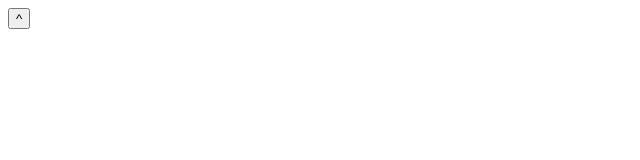
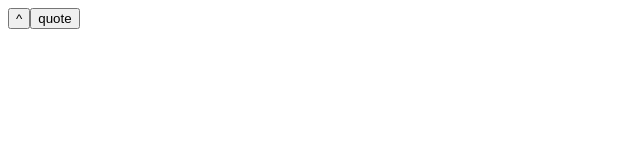
Before and after one commit to smaclell/svbwa, a Gatsby site: page /editor in a window 1280 px wide. Shown: the whole page, without its empty margins (0-640 px from the left). Built offline with nearby package versions, Linux system fonts and the light colour scheme; Gatsby itself is replaced by a stand-in of ours.

Commit message:
Starting to try to add quotes by using entities

```diff
--- a/src/components/editor.js
+++ b/src/components/editor.js
@@ -35,7 +35,23 @@ class OurEditor extends Component {
     if (currentContentBlock.getType() === 'sup' || (/^\d+:?$/.test(selectedText))) {
       this.onChange(RichUtils.toggleBlockType(this.state.editorState, 'sup'));
     }
+  }
 
+  onAddQuote = (e) => {
+    e.preventDefault();
+    const contentState = this.state.editorState.getCurrentContent();
+    const contentStateWithEntity = contentState.createEntity(
+      'QUOTE',
+      'MUTABLE',
+      { level: 1, source: 'Jesus' }
+    );
+    const entityKey = contentStateWithEntity.getLastCreatedEntityKey();
+    const contentStateWithLink = Modifier.applyEntity(
+      contentStateWithEntity,
+      this.state.editorState.getSelection(),
+      entityKey
+    );
+    this.onChange(RichUtils.toggleBlockType(this.state.editorState, 'blockquote'));
   }
 
   render() {
@@ -43,6 +59,7 @@ class OurEditor extends Component {
       <div>
         <div>
           <button id="super" onClick={this.onSuperClick}>^</button>
+          <button id="quote" onClick={this.onAddQuote}>quote</button>
         </div>
         <Editor
           blockRendererFn={renderer}
```
